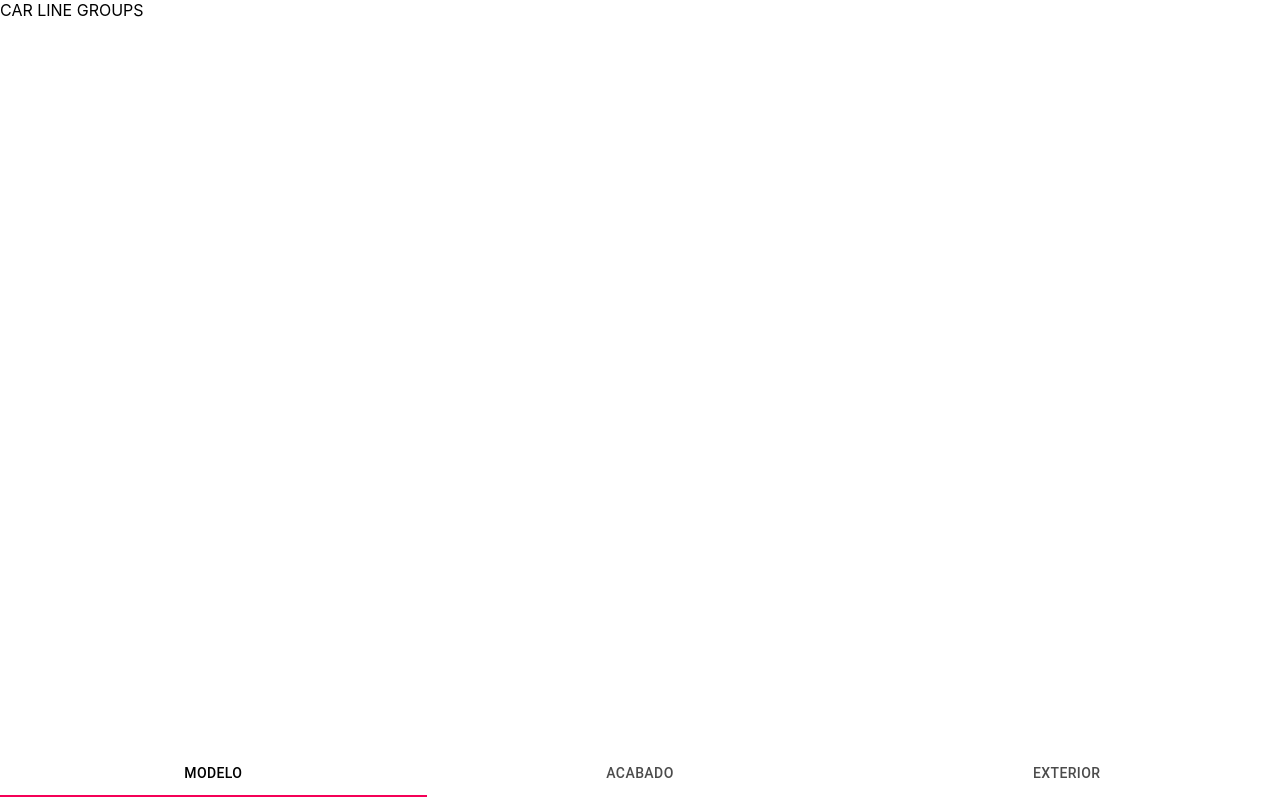
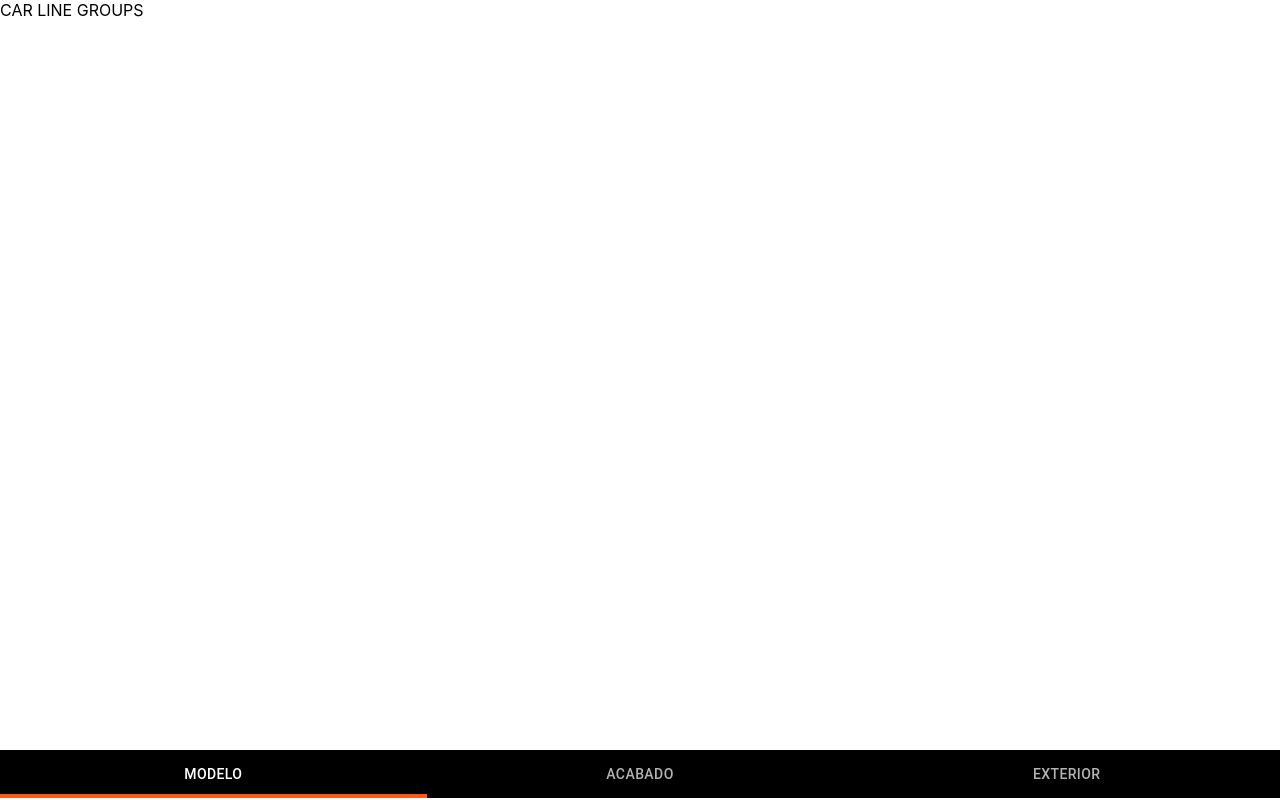
Before and after one commit to ElSimpatico/reactLab, a React (Create React App) app: page / in a window 1280 px wide. Built offline with nearby package versions, Linux system fonts and the light colour scheme.

Commit message:
material-ui/core/styles

```diff
--- a/src/components/navigation-pages/navigation-pages.tsx
+++ b/src/components/navigation-pages/navigation-pages.tsx
@@ -6,16 +6,28 @@ import { routesPage } from '../../enums/routes-page';
 
 import { useTranslation } from 'react-i18next';
 
+import { useStyles } from './styles';
+
 const NavigationPages: React.FC = () => {
     const [t, i18n] = useTranslation('common');
     const [tabSelected, setTabSelected] = useState(0);
+    const classes = useStyles();
 
     function changeTab(event: ChangeEvent<any>, newTabSelected: number) {
         setTabSelected(newTabSelected);
     }
+
     return (
-        <div style={{ position: 'absolute', bottom: '3px', width: '100%' }}>
-            <Tabs variant='fullWidth' value={tabSelected} onChange={changeTab}>
+        <div className={classes.position}>
+            <Tabs
+                classes={{
+                    root: classes.root,
+                    indicator: classes.indicator
+                }}
+                variant='fullWidth'
+                value={tabSelected}
+                onChange={changeTab}
+            >
                 <Tab label={t('model')} component={Link} to='/' />
                 <Tab
                     label={t('finish')}
--- /dev/null
+++ b/src/components/navigation-pages/styles.ts
@@ -0,0 +1,19 @@
+import { makeStyles, createStyles } from '@material-ui/core/styles';
+
+export const useStyles = makeStyles(() =>
+    createStyles({
+        position: {
+            position: 'absolute',
+            bottom: '2px',
+            width: '100%'
+        },
+        root: {
+            backgroundColor: 'black',
+            color: 'white'
+        },
+        indicator: {
+            backgroundColor: '#ff571a',
+            height: '4px'
+        }
+    })
+);
```
